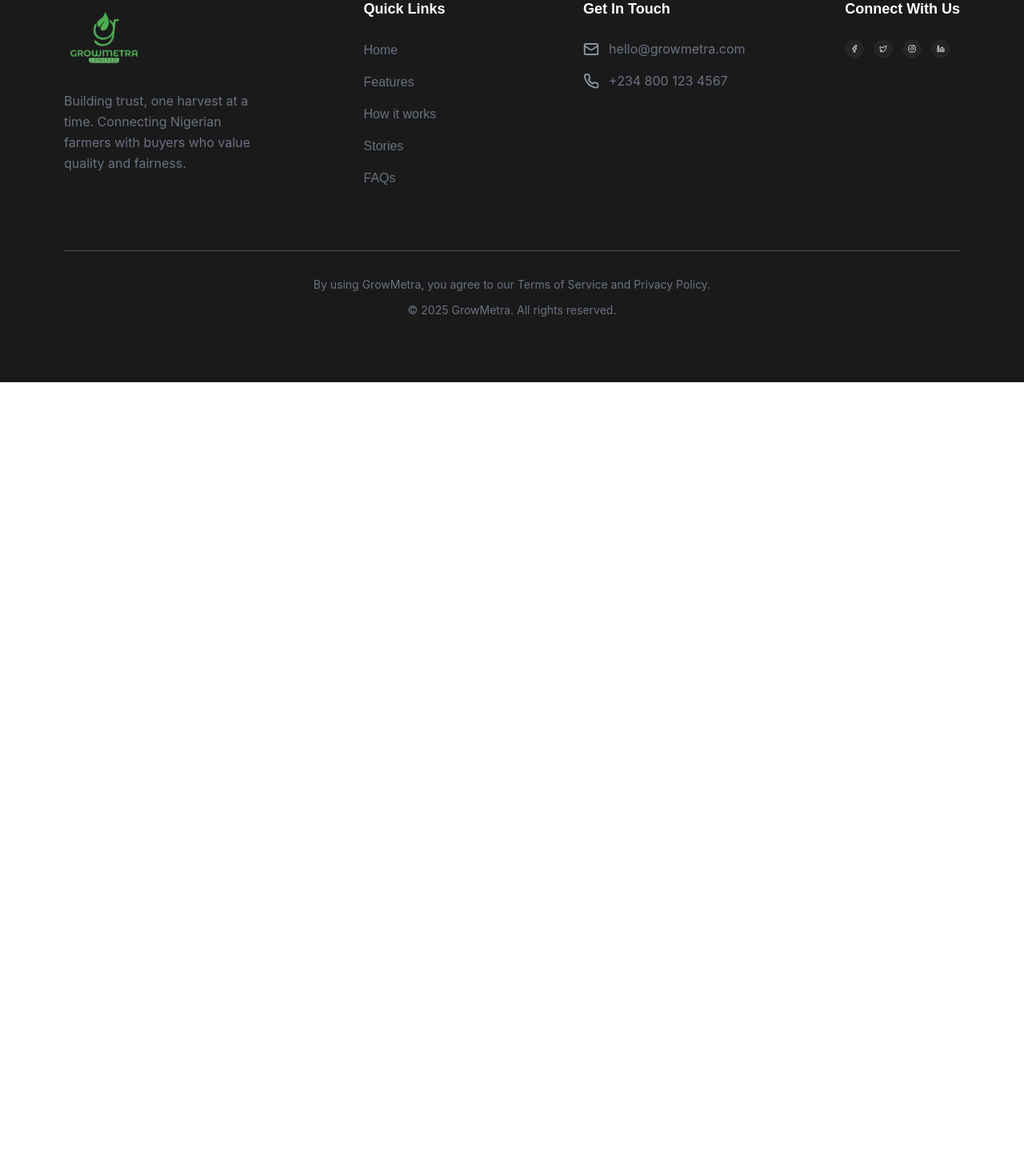
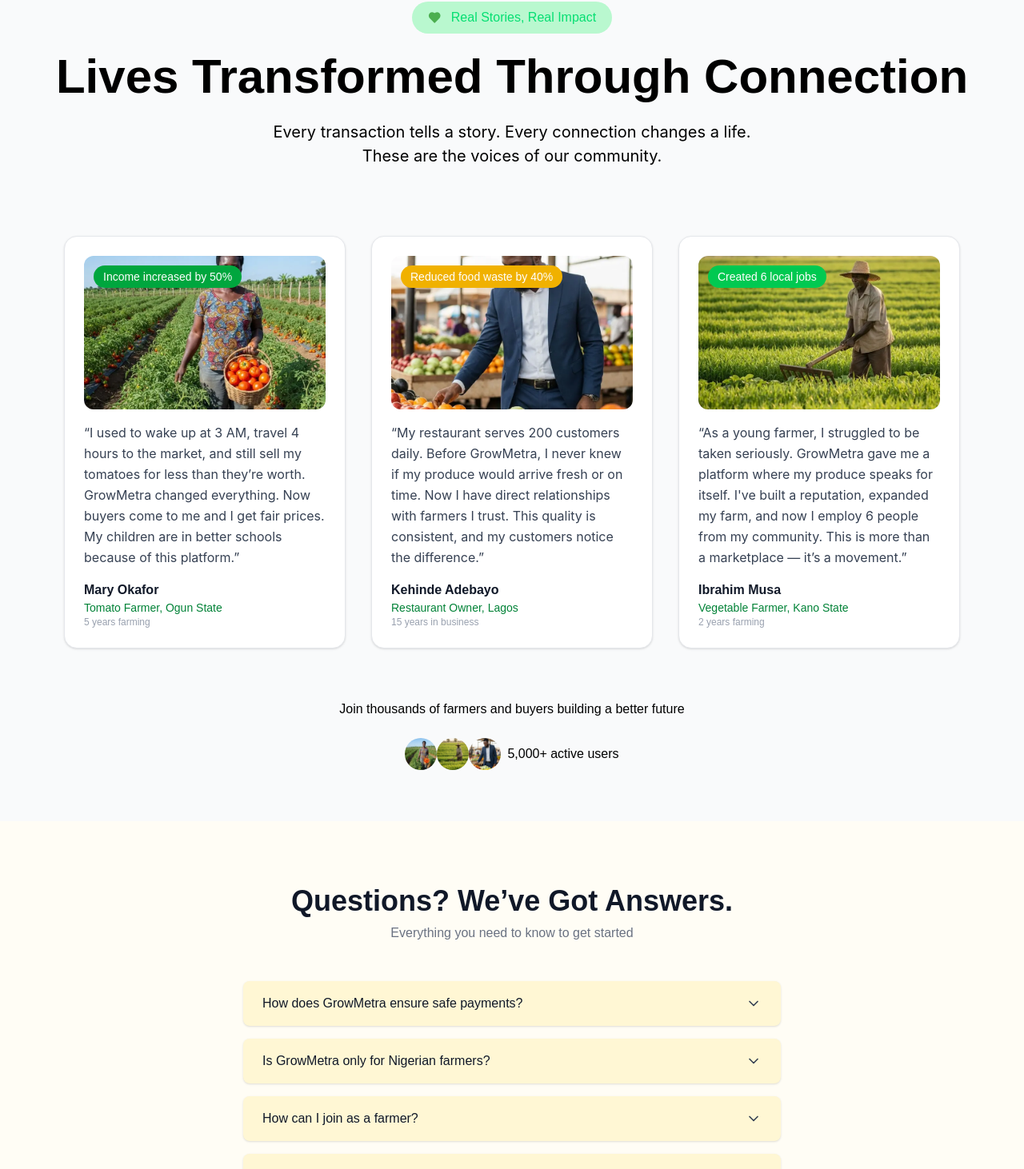
Before and after one commit to GROWMETRA11/GrowMetra11, a React (Vite) app: page / in a window 1280 px wide. Shown: the part 4563-6025 px from the top of the page at 80% size. Before the commit the page ends 5041 px from the top, so only its background shows below. Built offline with nearby package versions, Linux system fonts and the light colour scheme.

Commit message:
Landing Page

```diff
--- a/package.json
+++ b/package.json
@@ -11,6 +11,7 @@
   },
   "dependencies": {
     "@tailwindcss/vite": "^4.1.14",
+    "framer-motion": "^12.23.24",
     "lucide-react": "^0.546.0",
     "react": "^19.1.1",
     "react-dom": "^19.1.1",
--- /dev/null
+++ b/src/pages/landingPage/FAQSection.jsx
@@ -0,0 +1,92 @@
+import React, { useState } from "react";
+import { motion, AnimatePresence } from "framer-motion";
+import { ChevronDown } from "lucide-react";
+
+const faqs = [
+  {
+    question: "How does GrowMetra ensure safe payments?",
+    answer:
+      "GrowMetra uses secure escrow payments — funds are only released when both the buyer and seller confirm satisfaction. All transactions are encrypted and monitored for safety.",
+  },
+  {
+    question: "Is GrowMetra only for Nigerian farmers?",
+    answer:
+      "Currently, GrowMetra focuses on connecting Nigerian farmers and buyers, but we plan to expand across Africa soon.",
+  },
+  {
+    question: "How can I join as a farmer?",
+    answer:
+      "Simply sign up on our website, complete your profile, and verify your farm. Once verified, you can start listing your produce immediately.",
+  },
+  {
+    question: "What types of produce can I sell or buy?",
+    answer:
+      "You can trade a wide variety of farm produce including tomatoes, maize, yams, rice, and more. New categories are added regularly.",
+  },
+  {
+    question: "What makes GrowMetra different from other platforms?",
+    answer:
+      "GrowMetra combines direct farmer access, transparent pricing, logistics support, and digital payments all in one trusted ecosystem.",
+  },
+];
+
+const FAQSection = () => {
+  const [openIndex, setOpenIndex] = useState(null);
+
+  const toggleFAQ = (index) => {
+    setOpenIndex(openIndex === index ? null : index);
+  };
+
+  return (
+    <section className="bg-[#FFFDF5] py-20 px-6">
+      <div className="max-w-2xl mx-auto text-center mb-12">
+        <h2 className="text-3xl md:text-4xl font-semibold text-gray-900">
+          Questions? We’ve Got Answers.
+        </h2>
+        <p className="text-gray-500 mt-2">
+          Everything you need to know to get started
+        </p>
+      </div>
+
+      <div className="max-w-2xl mx-auto space-y-4">
+        {faqs.map((faq, index) => (
+          <motion.div
+            key={index}
+            className="bg-[#FFF7D4] rounded-lg shadow-sm overflow-hidden"
+            whileHover={{ scale: 1.01 }}
+            transition={{ duration: 0.2 }}
+          >
+            <button
+              className="flex justify-between items-center w-full px-6 py-4 text-left text-gray-900 font-medium"
+              onClick={() => toggleFAQ(index)}
+            >
+              {faq.question}
+              <motion.div
+                animate={{ rotate: openIndex === index ? 180 : 0 }}
+                transition={{ duration: 0.3 }}
+              >
+                <ChevronDown className="w-5 h-5 text-gray-700" />
+              </motion.div>
+            </button>
+
+            <AnimatePresence>
+              {openIndex === index && (
+                <motion.div
+                  className="px-6 pb-4 text-gray-600 text-sm"
+                  initial={{ height: 0, opacity: 0 }}
+                  animate={{ height: "auto", opacity: 1 }}
+                  exit={{ height: 0, opacity: 0 }}
+                  transition={{ duration: 0.3 }}
+                >
+                  {faq.answer}
+                </motion.div>
+              )}
+            </AnimatePresence>
+          </motion.div>
+        ))}
+      </div>
+    </section>
+  );
+};
+
+export default FAQSection;
--- /dev/null
+++ b/src/pages/landingPage/Harvest.jsx
@@ -0,0 +1,22 @@
+import React from "react";
+import Btn from "../../Components/Buttons/Button";
+
+const Harvest = () => {
+  return (
+    <section className="w-full min-h-[624px] flex justify-center items-center bg-[#333333] text-white py-32 px-3">
+      <div className="max-w-[896px] mx-auto flex flex-col items-center justify-center text-center  ">
+        <h2 className=" text-[60px] max-w-[683.56px]   mb-[34px]"> Every Harvest Deserves <span className="text-green-500  ">A Fair Chance.</span> </h2>
+        <p className="inter text-2xl font-normal max-w-[623.72px]  mb-[53px] ">
+          Join thousands of farmers and buyers building a more transparent,
+          sustainable future for Nigerian agriculture.
+        </p>
+        <div className=" flex justify-center items-center gap-3 ">
+          <Btn className="bg-green-400 text-white " text="Start Your Journey" />
+          <Btn icon text="Browse Marketplace" />
+        </div>
+      </div>
+    </section>
+  );
+};
+
+export default Harvest;
--- a/src/pages/landingPage/Journey.jsx
+++ b/src/pages/landingPage/Journey.jsx
@@ -34,7 +34,7 @@ const Journey = () => {
           <h2 className="font-bold text-6xl leading-[60px] mb-6">
             Your Journey Stats Here
           </h2>
-          <p className="inter font-normal text-md leading-[32.5px]">
+          <p className="inter font-normal text-md leading-[32.5px] mb-20">
             Three simple steps to transform how you trade{" "}
           </p>
         </div>
--- /dev/null
+++ b/src/pages/landingPage/TestimonialSection.jsx
@@ -0,0 +1,127 @@
+import React from "react";
+import { motion } from "framer-motion";
+import love from "../../assets/icons/love SVG.svg"
+
+//  Import your images
+import farmer1 from "../../assets/images/Nigerian woman farmer with fresh tomatoes.webp";
+import chef from "../../assets/images/Nigerian businessman buyer inspecting farm produce.webp";
+import field from "../../assets/images/Nigerian male farmer working in green farm.webp";
+
+const TestimonialSection = () => {
+  const testimonials = [
+    {
+      image: farmer1,
+      badgeText: "Income increased by 50%",
+      badgeColor: "bg-green-600",
+      quote:
+        "I used to wake up at 3 AM, travel 4 hours to the market, and still sell my tomatoes for less than they’re worth. GrowMetra changed everything. Now buyers come to me and I get fair prices. My children are in better schools because of this platform.",
+      name: "Mary Okafor",
+      role: "Tomato Farmer",
+      location: "Ogun State",
+      experience: "5 years farming",
+    },
+    {
+      image: chef,
+      badgeText: "Reduced food waste by 40%",
+      badgeColor: "bg-yellow-500",
+      quote:
+        "My restaurant serves 200 customers daily. Before GrowMetra, I never knew if my produce would arrive fresh or on time. Now I have direct relationships with farmers I trust. This quality is consistent, and my customers notice the difference.",
+      name: "Kehinde Adebayo",
+      role: "Restaurant Owner",
+      location: "Lagos",
+      experience: "15 years in business",
+    },
+    {
+      image: field,
+      badgeText: "Created 6 local jobs",
+      badgeColor: "bg-green-500",
+      quote:
+        "As a young farmer, I struggled to be taken seriously. GrowMetra gave me a platform where my produce speaks for itself. I've built a reputation, expanded my farm, and now I employ 6 people from my community. This is more than a marketplace — it’s a movement.",
+      name: "Ibrahim Musa",
+      role: "Vegetable Farmer",
+      location: "Kano State",
+      experience: "2 years farming",
+    },
+  ];
+
+  return (
+    <motion.section
+      className="bg-gray-50 py-16"
+      initial={{ opacity: 0 }}
+      whileInView={{ opacity: 1 }}
+      viewport={{ once: true }}
+      transition={{ duration: 0.8 }}
+    >
+      <div className="max-w-[250.52px] mx-auto flex gap-3 px-4  py-2 justify-center items-center text-green-400 rounded-full bg-green-200">
+        <img src={love} alt="love logo" />
+        <p>Real Stories, Real Impact</p>
+      </div>
+      <h2 className="text-6xl font-bold text-center my-6 ">Lives Transformed Through Connection</h2>
+      <p className="inter font-normal text-[20px] max-w-[650px] text-center mx-auto mb-[84.5px] ">
+        Every transaction tells a story. Every connection changes a life. These
+        are the voices of our community.
+      </p>
+      <section className="max-w-[1152px] w-fill mx-auto px-4 flex  justify-center gap-8 mb-16">
+        {testimonials.map((t, index) => (
+          <motion.div
+            key={index}
+            className="bg-white rounded-2xl shadow-sm border border-gray-200 p-6 flex flex-col gap-4 max-w-sm w-full hover:shadow-md transition-shadow duration-300"
+            initial={{ opacity: 0, y: 50 }}
+            whileInView={{ opacity: 1, y: 0 }}
+            viewport={{ once: true, amount: 0.2 }}
+            transition={{
+              duration: 0.6,
+              delay: index * 0.2,
+              ease: "easeOut",
+            }}
+          >
+            {/* Image and Badge */}
+            <div className="relative">
+              <motion.img
+                src={t.image}
+                alt={t.name}
+                className="w-full h-48 object-cover rounded-xl"
+                initial={{ scale: 0.9, opacity: 0 }}
+                whileInView={{ scale: 1, opacity: 1 }}
+                transition={{ duration: 0.5 }}
+              />
+              <motion.span
+                className={`absolute top-3 left-3 text-sm text-white px-3 py-1 rounded-full ${t.badgeColor}`}
+                initial={{ y: -20, opacity: 0 }}
+                whileInView={{ y: 0, opacity: 1 }}
+                transition={{ duration: 0.5, delay: 0.2 }}
+              >
+                {t.badgeText}
+              </motion.span>
+            </div>
+
+            {/* Quote */}
+            <p className="text-gray-700 inter font-normal leading-[26px] text-[16px] ">
+              “{t.quote}”
+            </p>
+
+            {/* Name and Details */}
+            <div>
+              <h3 className="font-semibold text-gray-900">{t.name}</h3>
+              <p className="text-sm text-green-700">
+                {t.role}, {t.location}
+              </p>
+              <p className="text-xs text-gray-400">{t.experience}</p>
+            </div>
+          </motion.div>
+        ))}
+      </section>
+      <p className="text-center mb-6">Join thousands of farmers and buyers building a better future</p>
+      <div className="flex gap-2 items-center justify-center">
+        <div className="flex">
+          <img className="w-10 h-10 rounded-full" src={farmer1} alt="farmer" />
+          <img className="w-10 h-10 rounded-full" src={field} alt="field" />
+          <img className="w-10 h-10 rounded-full" src={chef} alt="chef" />
+        </div>
+        <p>5,000+ active users</p>
+      </div>
+    </motion.section>
+  );
+};
+
+export default TestimonialSection;
--- a/src/pages/landingPage/index.jsx
+++ b/src/pages/landingPage/index.jsx
@@ -3,8 +3,11 @@ import Header from "../../Components/Header";
 import Hero from "./Hero";
 import Farmers from "./Farmers";
 import Footer from "../../Components/Footer";
+import FAQSection from "./FAQSection"
+import Harvest from "./Harvest";
 import Mission from "./Mission";
 import Journey from "./Journey";
+import TestimonialSection from "./TestimonialSection";
 
 const LandingPage = () => {
   return (
@@ -14,6 +17,9 @@ const LandingPage = () => {
       <Mission />
       <Farmers />
       <Journey />
+      <TestimonialSection />
+      <FAQSection />
+      <Harvest />
       <Footer />
     </>
   );
```
Also changed, not shown: src/assets/icons/love SVG.svg (renamed from src/assets/icons/SVG (1).svg), 1 other file (tests, documents, lock files or other folders).
